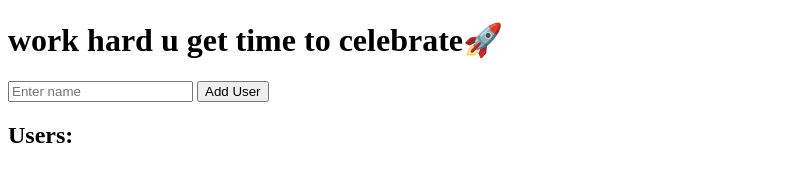
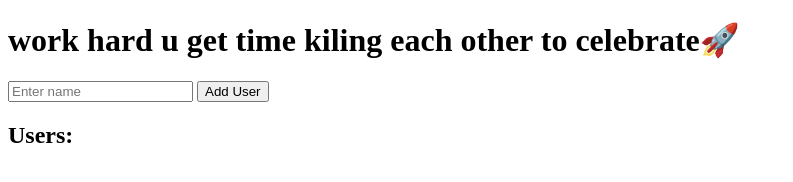
Before and after one commit to erediumr-gif/-docker-fullstack-app, a plain HTML site: page frontend/index.html in a window 1280 px wide. Shown: the whole page, without its empty margins (0-793 px from the left). Drawn offline with Linux system fonts and the light colour scheme; no server answers.

Commit message:
Update index.html

```diff
--- a/frontend/index.html
+++ b/frontend/index.html
@@ -2,7 +2,7 @@
 <html>
 <body>
 
-<h1>work hard u get time to celebrate🚀</h1>
+<h1>work hard u get time kiling each other to celebrate🚀</h1>
 
 <input id="name" placeholder="Enter name" />
 <button onclick="addUser()">Add User</button>
```
